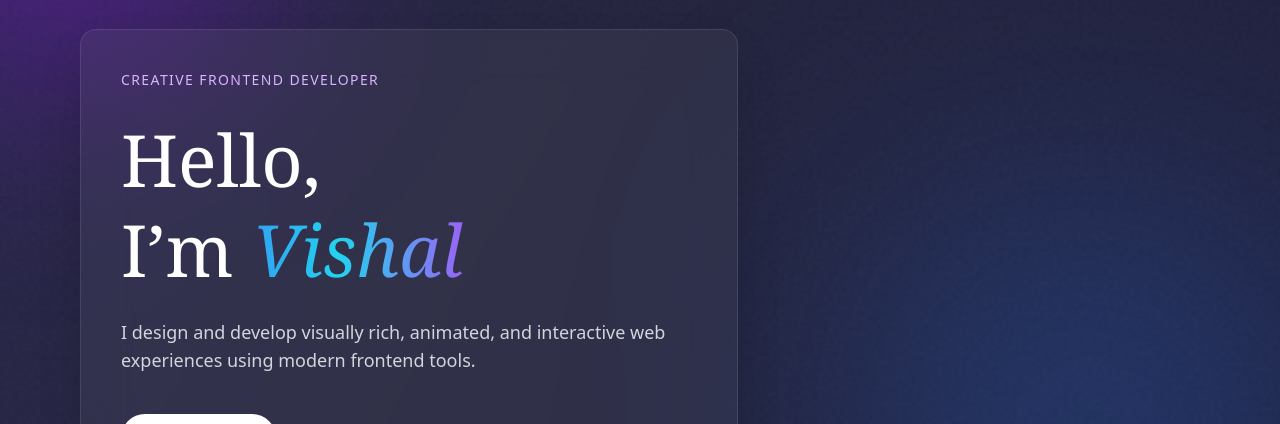
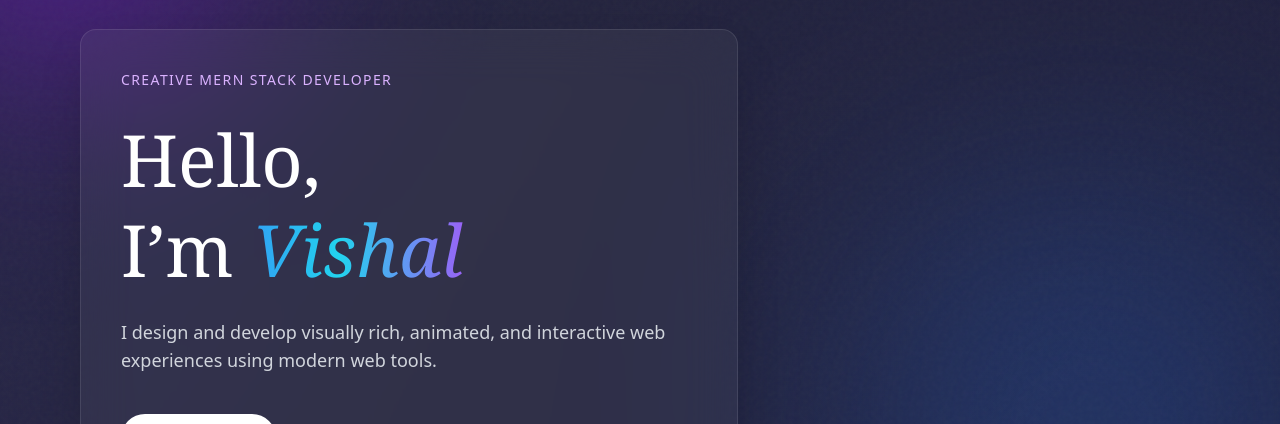
Before and after one commit to VISHAL29OCT/protfoliovishal, a Next.js app: page / in a window 1280 px wide. Shown: the part 182-606 px from the top of the page. Built offline with nearby package versions, Linux system fonts and the light colour scheme.

Commit message:
changes something

```diff
--- a/app/page.js
+++ b/app/page.js
@@ -16,7 +16,7 @@ export default function Home() {
         <div className="max-w-4xl space-y-6 backdrop-blur-xl bg-white/5 border border-white/10 rounded-2xl p-10 shadow-2xl animate-float">
 
           <p className="uppercase tracking-widest text-sm text-purple-300">
-            Creative Frontend Developer
+            Creative Mern Stack Developer
           </p>
 
           <h1 className="text-5xl md:text-7xl font-serif leading-tight">
@@ -26,7 +26,7 @@ export default function Home() {
 
           <p className="text-lg text-gray-300 max-w-xl">
             I design and develop visually rich, animated, and interactive web
-            experiences using modern frontend tools.
+            experiences using modern web tools.
           </p>
 
           <div className="flex gap-4 pt-4">
```
